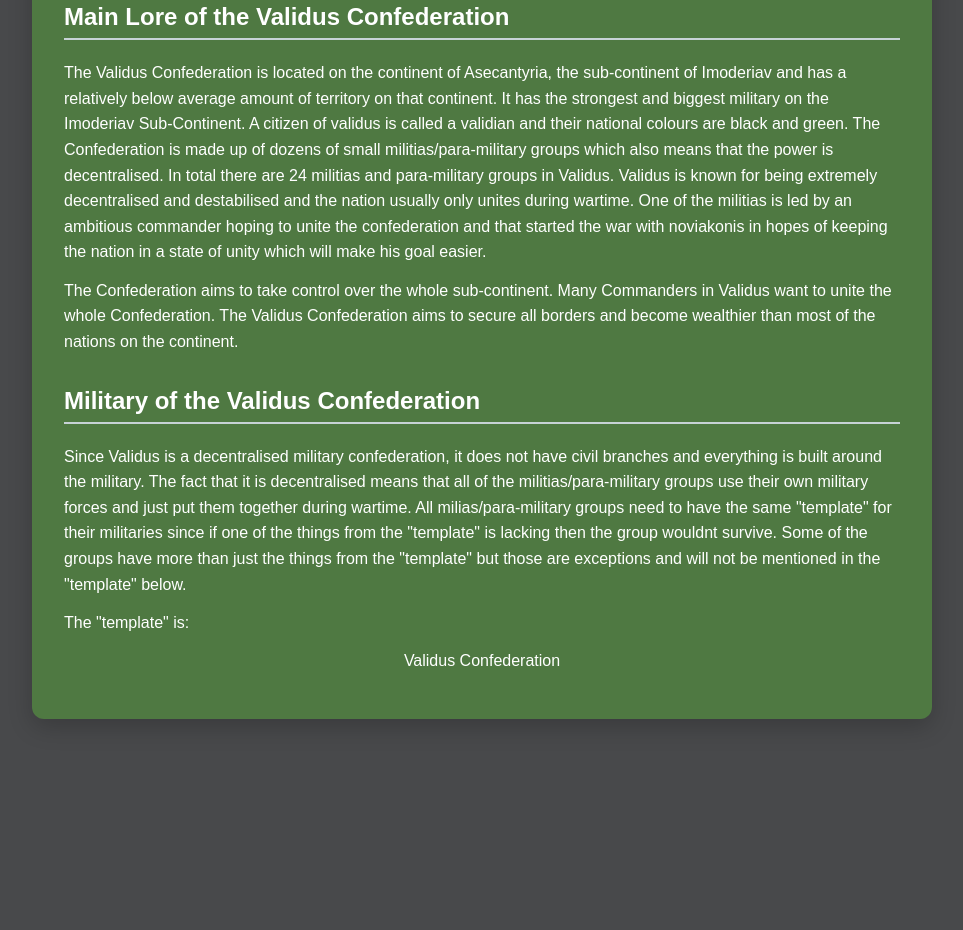
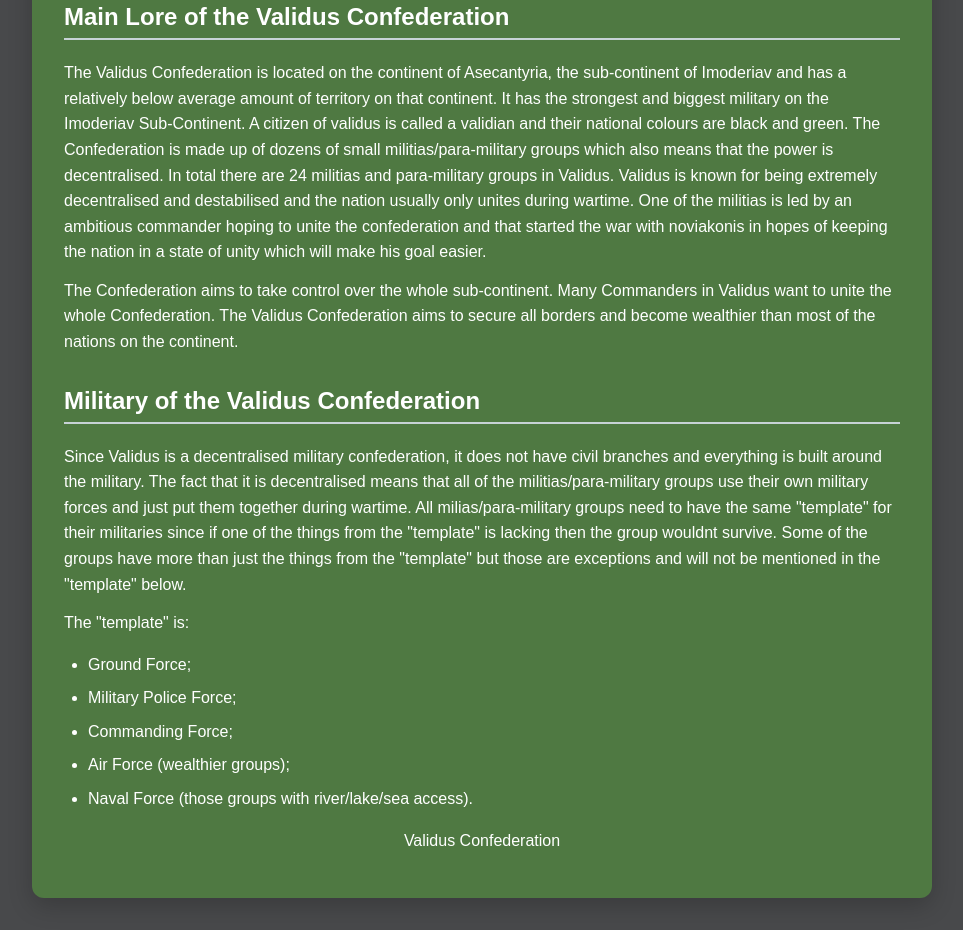
Before and after one commit to TheVoid41/Lacertyon, a plain HTML site: page Validus.html in a window 1280 px wide. Shown: the part 686-1616 px from the top of the page, without its empty margins (158-1121 px from the left). Before the commit the page ends 1437 px from the top, so only its background shows below. Drawn offline with Linux system fonts and the light colour scheme.

Commit message:
Update Validus.html

```diff
--- a/Validus.html
+++ b/Validus.html
@@ -204,6 +204,13 @@
 			Some of the groups have more than just the things from the "template" but those are exceptions and will not be mentioned in the "template" below.</p>
 		<p>The "template" is:</p>
 
+		<ul>
+			<li>Ground Force;</li>
+			<li>Military Police Force;</li>
+			<li>Commanding Force;</li>
+			<li>Air Force (wealthier groups);</li>
+			<li>Naval Force (those groups with river/lake/sea access).</li>
+		</ul>
 	</section>
 
 	<footer>
```
